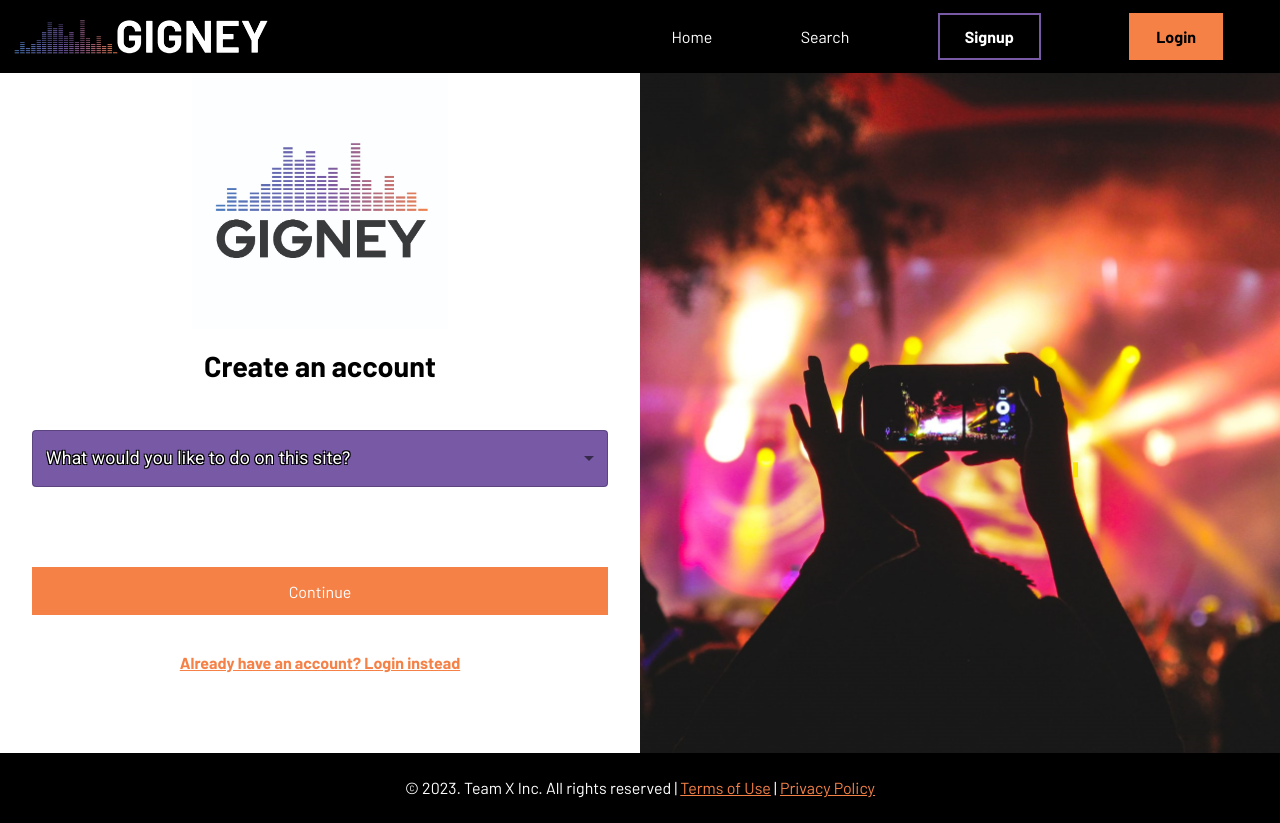
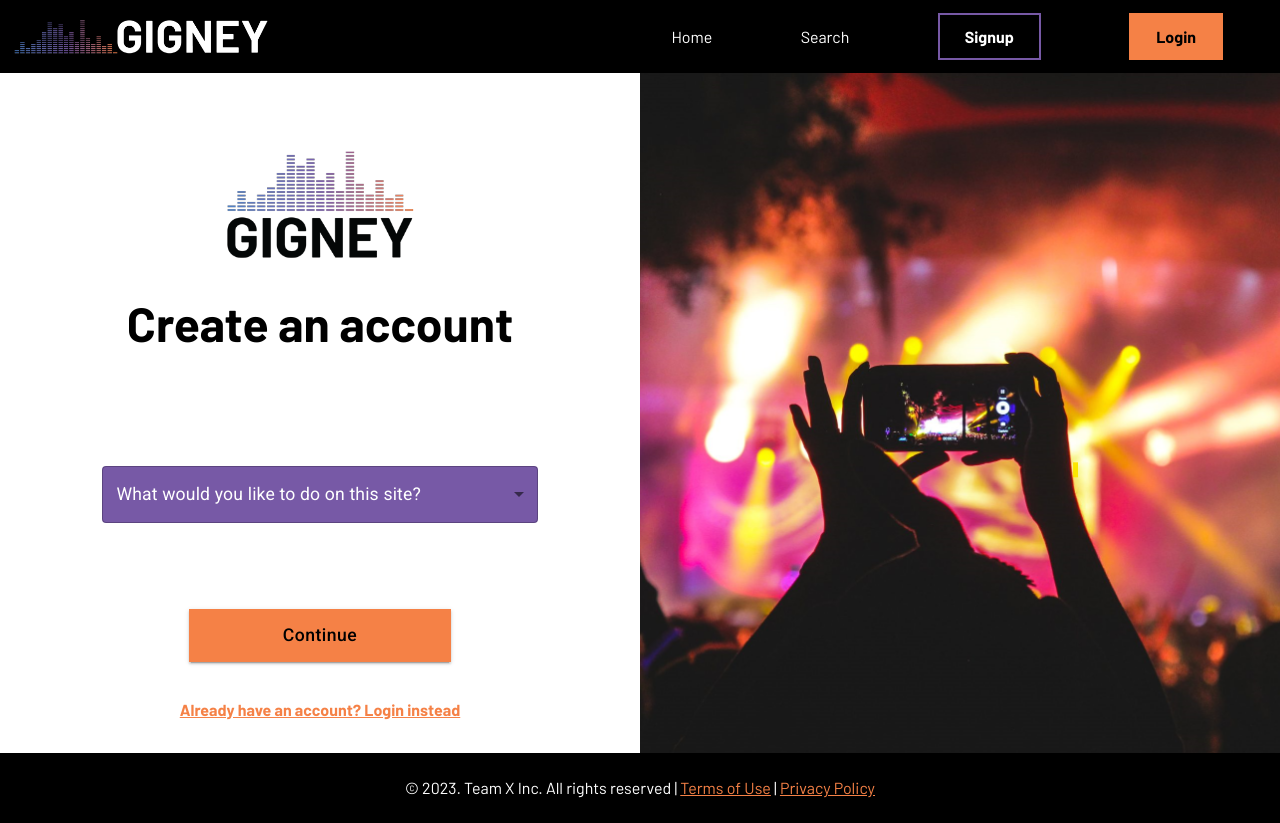
Before and after one commit to GRDE3024-DIG33-DigEx-Major-Project-2/frontendA3, a React (Create React App) app: page /signup in a window 1280 px wide. Built offline with nearby package versions, Linux system fonts and the light colour scheme.

Commit message:
Signup first page style fix

```diff
--- a/src/components/user/Signup.js
+++ b/src/components/user/Signup.js
@@ -8,6 +8,7 @@ import Select from "@mui/material/Select";
 import { useNavigate, Link } from "react-router-dom";
 import { useState } from "react";
 import InputAdornment from "@mui/material/InputAdornment";
+import { Button } from "@mui/material";
 
 function SignUp() {
   const [accountType, setAccountType] = useState("");
@@ -24,48 +25,48 @@ function SignUp() {
       <div className="signup">
         <div className="signup-left">
           <div className="signup-logo">
-              <img src="../gigney-logo-white.jpg" alt="gigney logo white" />
+            <img src="../gigney_logo_black_square_no_bg_web.png" alt="gigney logo" />
             <h1>Create an account</h1>
           </div>
-            <form className="signup-form" onSubmit={handleChange}>
-              <FormControl fullWidth>
+            <FormControl onSubmit={handleChange} className="signup-form">
               <InputLabel id="demo-simple-select-label">
                 What would you like to do on this site?
               </InputLabel>
               <Select
+                fullWidth
                 labelId="demo-simple-select-label"
                 id="demo-simple-select"
-                  label="What would you like to do on this site?"
                 value={accountType}
                 onChange={(event) => setAccountType(event.target.value)}
               >
-                  <MenuItem
-                    id="guest"
-                    value={"guest"}
-                  >
-                   <LocationOnIcon />    Search for events
+                <MenuItem id="guest" value={"guest"}>
+                  <LocationOnIcon color="primary" className="dropdown-icon" />
+                  Search for events
                 </MenuItem>
-                  <MenuItem
-                    id="organiser"
-                    value={"organiser"}
-                  >
-                   <AddCircleOutlineRoundedIcon />    Create an event
+                <MenuItem id="organiser" value={"organiser"}>
+                  <AddCircleOutlineRoundedIcon
+                    color="primary"
+                    className="dropdown-icon"
+                  />
+                  Create an event
                 </MenuItem>
               </Select>
-              </FormControl>
             <div className="signup-next-button">
-                  <input
-                    className="next-button"
+              <Button
+                sx={{color:"black", backgroundColor:"#f58146"}}
+                className="input-btn"
+                id="next-button"
                 type="submit"
-                    value="Continue"
                 onClick={handleClick}
-                  />
+                variant="contained"
+              >Continue
+              </Button>
               <p>&nbsp;</p>
               <Link to="../Login" className="login-divert">
                 Already have an account? Login instead
               </Link>
             </div>
-            </form>
+            </FormControl>
         </div>
 
         <div className="signup-right">
--- a/src/static/style.css
+++ b/src/static/style.css
@@ -52,6 +52,7 @@ a {
 
 .MuiButton-contained {
   text-transform: initial !important;
+  border-radius: 0 !important;
 }
 
 /* HEADER */
@@ -288,9 +289,24 @@ a {
 .signup-left {
   display: flex;
   flex-direction: column;
+  justify-content: center;
+  align-items: center;
+  min-height: 100%;
+  gap: 12%;
+  padding: 5% 0 0 0;
+}
+.signup-left .signup-logo {
+  width: 100%;
+  display: flex;
+  flex-direction: column;
   justify-content: space-around;
   align-items: center;
-  gap: 4%;
+}
+.signup-left .signup-logo img {
+  width: 30%;
+}
+.signup-left h1 {
+  font-size: 3em;
 }
 
 .signup-right {
@@ -308,38 +324,28 @@ a {
   width: 100%;
 }
 
-.next-button {
-  width: 100%;
+#next-button {
+  width: 60%;
   height: 3em;
-  border: none;
-  text-align: center;
-  font-size: 16px;
-  cursor: pointer;
+  color: #000000;
   background-color: #f58146;
-  color: #ffffff;
+  font-size: 1.1em;
 }
 
 .signup-form {
-  width: 90%;
   height: 50%;
+  width: 34vw;
   display: flex;
   flex-direction: column;
-  justify-content: space-around;
+  justify-content: center;
   align-items: center;
 }
 .signup-form label {
   font-size: 1.1em;
 }
 
-.signup-logo {
-  width: 100%;
-  display: flex;
-  flex-direction: column;
-  justify-content: space-around;
-  align-items: center;
-}
-.signup-logo img {
-  width: 40%;
+.dropdown-icon {
+  margin-right: 2%;
 }
 
 .login-divert {
@@ -354,7 +360,6 @@ a {
 
 #demo-simple-select-label {
   color: #ffffff;
-  text-shadow: -1px -1px 0 #000000, 1px -1px 0 #000000, -1px 1px 0 #000000, 1px 1px 0 #000000;
 }
 
 /*SIGNUP GUEST*/
--- a/src/static/style.scss
+++ b/src/static/style.scss
@@ -89,6 +89,7 @@ a {
 
 .MuiButton-contained {
   text-transform: initial !important;
+  border-radius: 0 !important;
 }
 
 /* HEADER */
@@ -300,8 +301,21 @@ a {
 }
 
 .signup-left {
-  @include flex-column;
-  gap: 4%;
+  @include flex-column(center, center);
+  min-height: 100%;
+  gap: 12%;
+  padding: 5% 0 0 0;
+  .signup-logo {
+    width: 100%;
+    @include flex-column;
+    img {
+      width: 30%;
+    }
+  }
+
+  h1{
+    font-size: 3em;
+  }
 }
 
 .signup-right {
@@ -319,33 +333,26 @@ a {
   width: 100%;
 }
 
-.next-button {
-  width: 100%;
+#next-button {
+  width: 60%;
   height: 3em;
-  border: none;
-  text-align: center;
-  font-size: 16px;
-  cursor: pointer;
+  color: $black;
   background-color: $orange1;
-  color: $white;
+  font-size: 1.1em;
 }
 
 .signup-form {
-  width: 90%;
   height: 50%;
-  @include flex-column;
+  width: 34vw;
+  @include flex-column(center, center);
 
   label {
     font-size: 1.1em;
   }
 }
 
-.signup-logo {
-  width: 100%;
-  @include flex-column;
-  img {
-    width: 40%;
-  }
+.dropdown-icon {
+  margin-right: 2%;
 }
 
 .login-divert {
@@ -360,8 +367,6 @@ a {
 
 #demo-simple-select-label {
   color: $white;
-  text-shadow: -1px -1px 0 $black, 1px -1px 0 $black, -1px 1px 0 $black,
-    1px 1px 0 $black;
 }
 
 /*SIGNUP GUEST*/
```
Also changed, not shown: 1 other file (tests, documents, lock files or other folders). Lines whose indentation alone changed are shown as unchanged.
